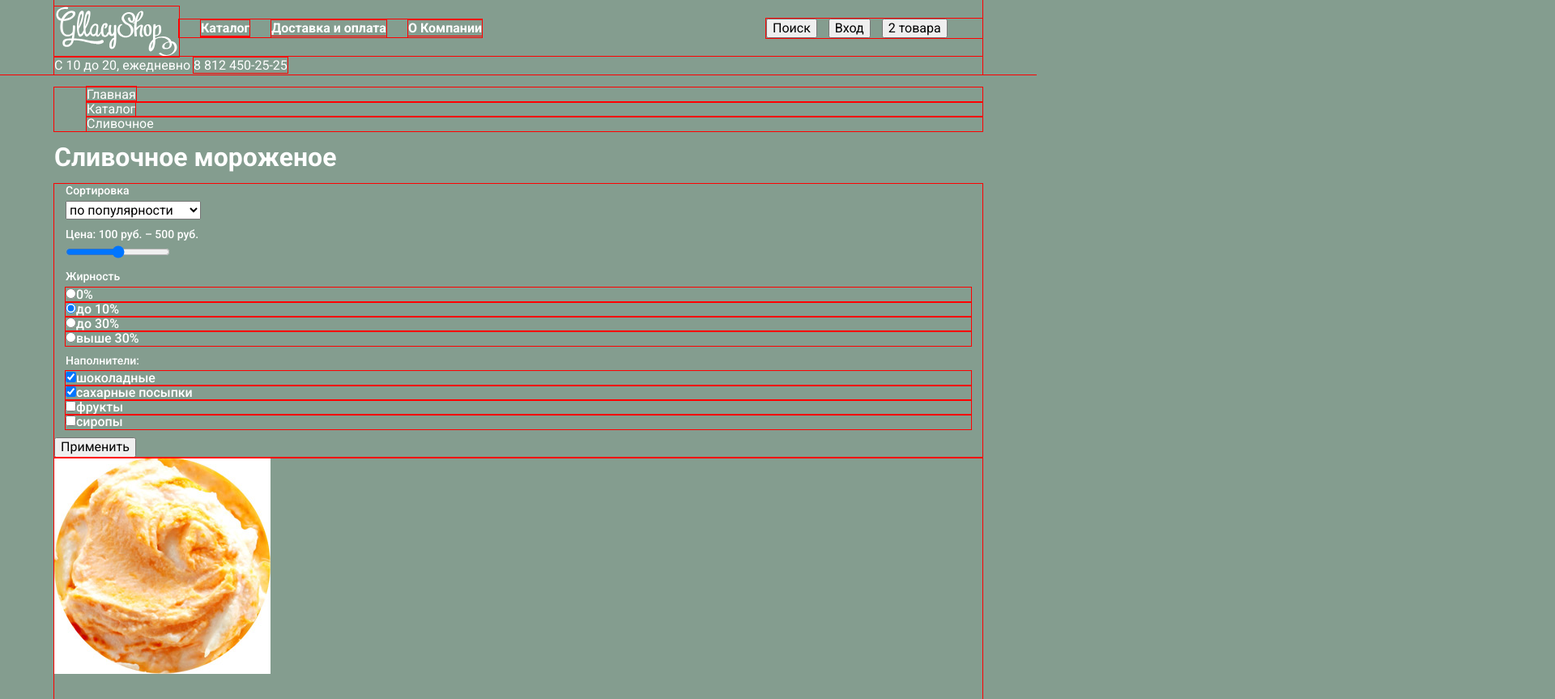
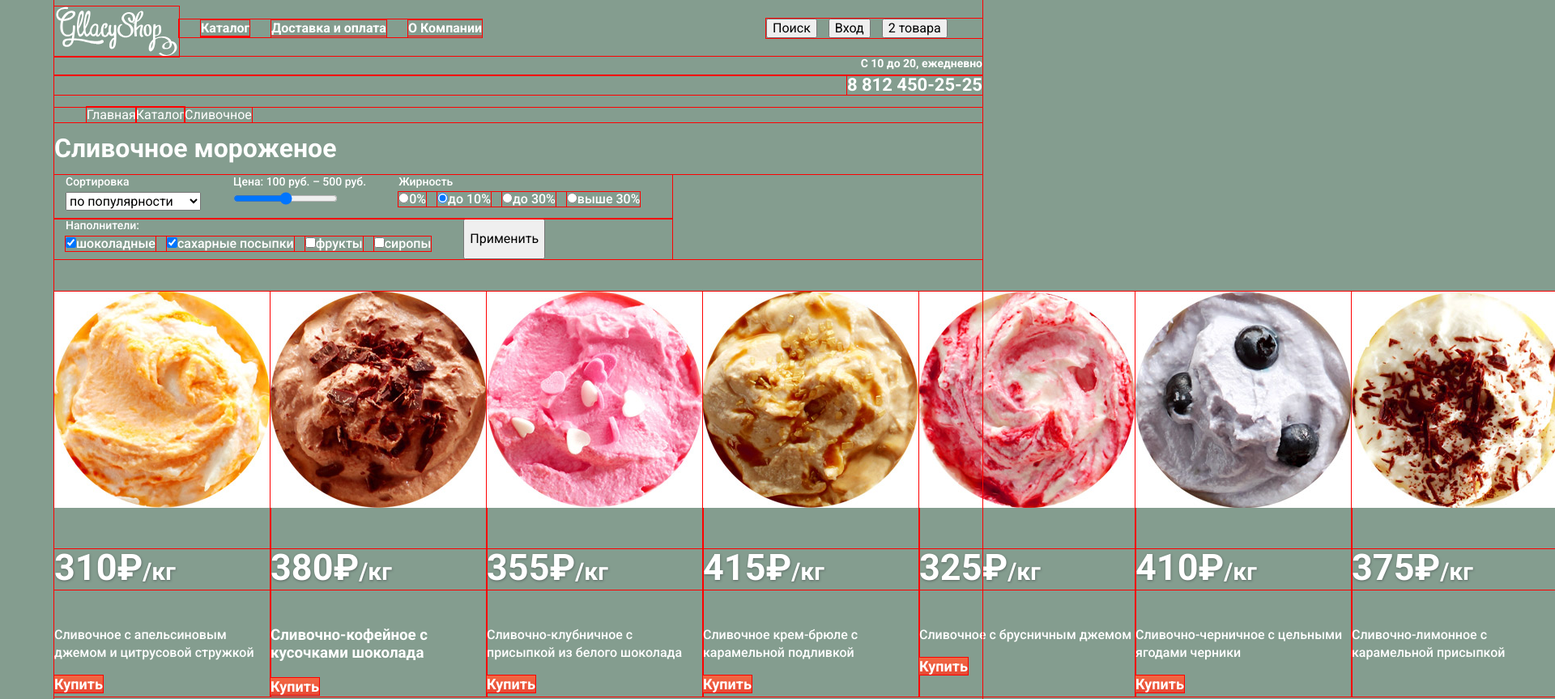
Before and after one commit to AlandraJh/790279-gllacy, a plain HTML site: page catalog.html in a window 1280 px wide. Shown: the top 863 px of the page at 81% size, 1920 px wide, since content can reach past the window. Drawn offline with Linux system fonts and the light colour scheme.

Commit message:
Правка сеток каталога

```diff
--- a/catalog.html
+++ b/catalog.html
@@ -1,5 +1,6 @@
 <!DOCTYPE html>
 <html lang="ru">
+
 <head>
     <meta charset="utf-8">
     <title>HTML Academy: Глейси</title>
@@ -7,9 +8,11 @@
     <link href="css/normalize.css" rel="stylesheet">
     <link rel="stylesheet" href="css/style.css">
 </head>
+
 <body>
+        <div class="container">
             <header class="main-header">
-            <div class="container">
+                <div class="main-header-wrap">
                     <nav class="main-navigation" aria-label="Главная навигация">
                         <a class="main-header-logo" href="index.html">
                             <img src="img/svg/logo.svg" width="154" height="62" alt="Логотип магазина «Глейси»">
@@ -18,7 +21,7 @@
                             <li>
                                 <a href="catalog.html">Каталог</a>
                                 <span class="visually-hidden">Категории каталога</span>
-                        <div class="navigation-popup-wrap" >
+                                <div class="navigation-popup-wrap">
                                     <ul class="navigation-popup">
                                         <li class="new-item"><a href="#">Новинки</a></li>
                                         <li><a>Сливочное</a></li>
@@ -34,15 +37,18 @@
                         <div class="nav-btn-wrap">
                             <button class="search-btn nav-btn">Поиск</button>
                             <span class="visually-hidden">Форма поиска</span>
-                <form class="search-btn-popup" name="search-form" id="search" action="https://echo.htmlacademy.ru" method="get">
+                            <form class="search-btn-popup" name="search-form" id="search" action="https://echo.htmlacademy.ru"
+                                method="get">
                                 <label for="what-search" class="visually-hidden">Что ищем?</label>
-                    <input type="search" name="input-searh" id="what-search" placeholder="Что ищем?"><button class="visually-hidden">Найти</button>
+                                <input type="search" name="input-searh" id="what-search" placeholder="Что ищем?"><button
+                                    class="visually-hidden">Найти</button>
                             </form>
                             <button class="login-btn nav-btn">Вход</button>
                             <span class="visually-hidden">Форма входа</span>
-                <form class="login-btn-popup" name="login-form" id="login" action="https://echo.htmlacademy.ru" method="post" >
+                            <form class="login-btn-popup" name="login-form" id="login" action="https://echo.htmlacademy.ru"
+                                method="post">
                                 <label for="email" class="visually-hidden">Электронная почта</label>
-                    <input type="email" name="email" id="email" placeholder="Электронная почта" >
+                                <input type="email" name="email" id="email" placeholder="Электронная почта">
                                 <label for="pass" class="visually-hidden">Пароль</label>
                                 <input type="password" name="password" id="pass" placeholder="Пароль">
                                 <button class="btn">Войти</button>
@@ -78,8 +84,8 @@
                         </div>
                     </nav>
                     <div class="header-phone" aria-label="Время работы и телефон">
-                <span class="work-hours">С 10 до 20, ежедневно</span>
-                    <a href="tel:88124502525">8 812 450-25-25</a>
+                            <p class="work-hour">С 10 до 20, ежедневно</p>
+                            <p class="header-phone-number"><a href="tel:88124502525">8 812 450-25-25</a></p>
                         </div>
                 </div>
             </header>
@@ -93,6 +99,7 @@
                 <section class="filters">
                     <h2 class="visually-hidden">Фильтр товаров</h2>
                     <form name="filter" id="filter-id" action="https://echo.htmlacademy.ru" method="post">
+                        <div class="filters-col-1">
                         <fieldset>
                             <legend>Сортировка</legend>
                             <select name="filter-kind" id="kind">
@@ -115,20 +122,25 @@
                                 <li><label><input type="radio" name="option-fat" id="fatmore-30-">выше 30%</label></li>
                             </ul>
                         </fieldset>
+                    </div>
+                    <div class="filters-col-2">
                         <fieldset>
                             <legend>Наполнители:</legend>
-                            <ul  class="filler-list">
+                            <ul class="filler-list">
                                 <li><label><input type="checkbox" name="option-filler" id="choco" checked>шоколадные</label></li>
-                                <li><label><input type="checkbox" name="option-filler" id="filler-sugar" checked>сахарные посыпки</label></li>
+                                <li><label><input type="checkbox" name="option-filler" id="filler-sugar" checked>сахарные
+                                        посыпки</label></li>
                                 <li><label><input type="checkbox" name="option-filler" id="filler-fruit">фрукты</label></li>
                                 <li><label><input type="checkbox" name="option-filler" id="filler-sirup">сиропы</label></li>
                             </ul>
                         </fieldset>
                         <button>Применить</button>
+                    </div>
                     </form>
                 </section>
                 <section class="catalog">
                     <h2 class="visually-hidden">Список видов сливочного мороженного</h2>
+                    <div class="catalog-wrap">
                     <ul class="catalog-list">
                         <li class="catalog-item">
                             <img src="img/goods/ice-cream-1.jpg" width="267" height="267" alt="Мороженое сливочное с апельсиновым джемом и цитрусовой стружкой фото">
@@ -201,6 +213,7 @@
                             <a href="#" class="btn">Купить</a>
                         </li>
                     </ul>
+                    </div>
                     <h2 class="visually-hidden">Переключатель страниц</h2>
                     <ul class="pagination-list" aria-label="Страницы">
                         <li class="pagination-item pagination-item-current"><a>1</a></li>
@@ -229,8 +242,15 @@
                 <div class="footer-copyright">
                     <a class="logo-creators" href="https://htmlacademy.ru/intensive/htmlcss" aria-label="Профессиональный онлайн‑курс HTML и CSS, уровень 1">
                         <img src="img/svg/logo-htmlacademy.svg" width="107" height="38" alt="Логотип HTML Academy"></a>
-                <p>Сделано в <a class="link-creators" href="https://htmlacademy.ru/intensive/htmlcss" aria-label="Профессиональный онлайн‑курс HTML и CSS, уровень 1">HTML Academy</a>&#169; 2017</p>
+                    <p>Сделано в <a class="link-creators" href="https://htmlacademy.ru/intensive/htmlcss" aria-label="Профессиональный онлайн‑курс HTML и CSS, уровень 1">HTML
+                            Academy</a>&#169; 2017</p>
                 </div>
             </footer>
+
+
+        </div>
+
 </body>
+
+
 </html>
--- a/css/style.css
+++ b/css/style.css
@@ -381,13 +381,13 @@
         border-radius: 15px;
         font-weight: 700;
         background-repeat: no-repeat;
-        }
+    }
 
     .raspberry-offer h3,
     .chocolate-offer h3 {
         font-size: 35px;
         line-height: 41px;
-        padding-top:20px;
+        padding-top: 20px;
     }
 
     .raspberry-offer {
@@ -454,7 +454,6 @@
         margin-bottom: 44px;
     }
 
-
     .news-blog {
         border-radius: 15px;
         color: #323232;
@@ -495,7 +494,7 @@
         border: 1px solid #d3d3d2;
     }
 
-    .map{
+    .map {
         display: flex;
         justify-content: center;
     }
@@ -553,16 +552,25 @@
         resize: none;
     }
 
+    /* Каталог */
+
     .breadcrumbs {
+        display: flex;
         list-style: none;
         font-size: 16px;
         line-height: 18px;
+    }
+
+    .filters {
+        display: flex;
+        margin-bottom: 40px;;
     }
 
     .filters fieldset {
         border: none;
         line-height: 18px;
         font-weight: 500;
+        margin-right: 14px;
     }
 
     .filters legend {
@@ -571,9 +579,48 @@
         line-height: 16px
     }
 
+    .filters-col-1,
+    .filters-col-2 {
+        display: flex;
+    }
+
+    .fat-list,
+    .filler-list {
+        display: flex;
+        justify-content: space-around;
+        margin-right: 14px;
+    }
+
+    .fat-list li:not(:last-of-type),
+    .filler-list li:not(:last-of-type){
+        margin-right: 14px;
+    }
+
+    .catalog-list {
+        display: flex;
+        margin-bottom: 40px;
+
+    }
+
+
+    }
+    .catalog-item {
+        display: flex;
+        flex-direction:column;
+
+
+        min-height: 320px;
+        min-width:267px;
+    }
+
+    .catalog-item-title {
+        word-wrap: break-word;
+    }
+
     .main-footer {
         display: flex;
-        justify-content: space-between;;
+        justify-content: space-between;
+        ;
     }
 
     .about-us-list {
```
Also changed, not shown: index.html (+17 -9 lines). Lines whose indentation alone changed are shown as unchanged.
